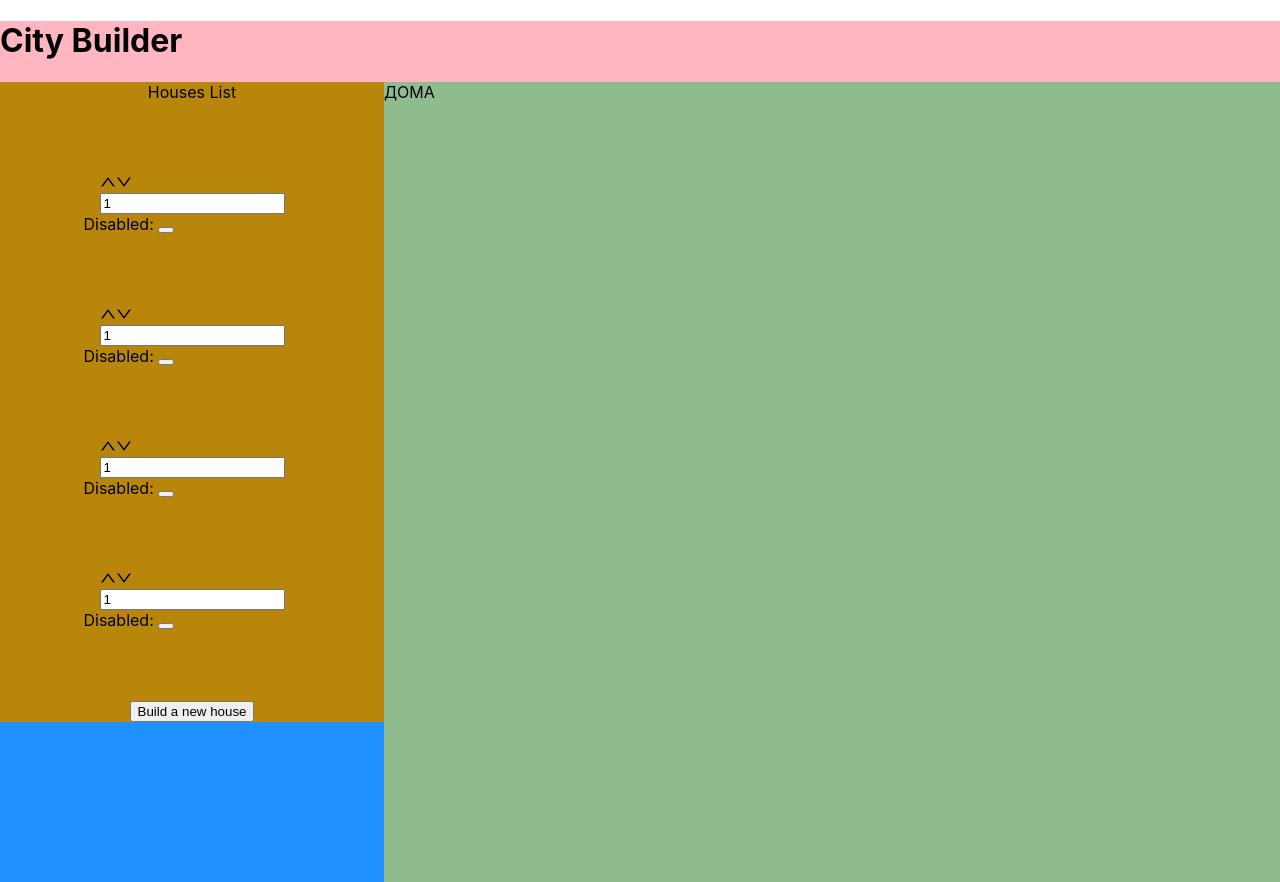
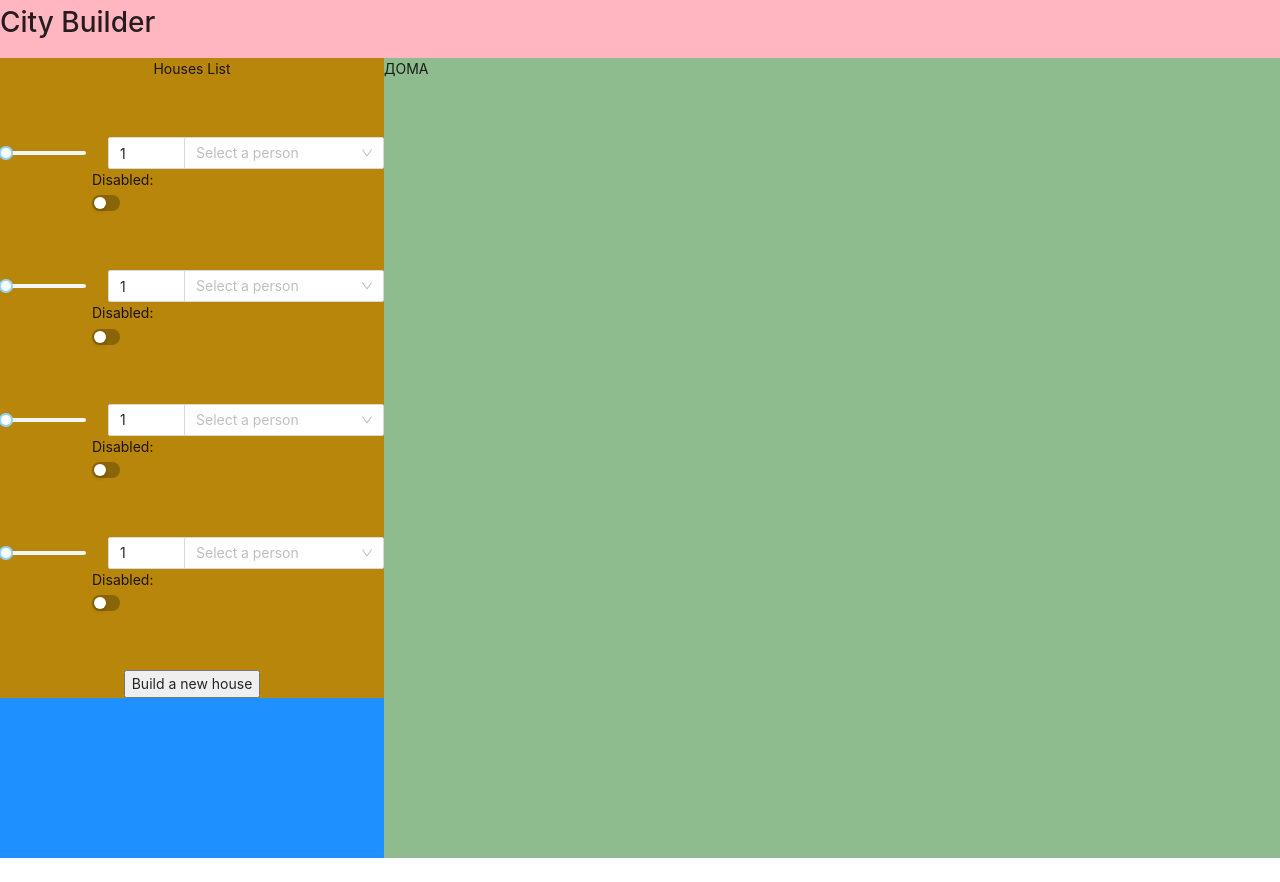
Before and after one commit to Chester7777/Town_Project, a React (Create React App) app: page / in a window 1280 px wide. After the commit the page ends 858 px from the top, so only its background shows below. Built offline with nearby package versions, Linux system fonts and the light colour scheme; the HTML template or start-up script is replaced by a standard one.

Commit message:
component, antd

```diff
--- a/src/Settings/House/House.module.css
+++ b/src/Settings/House/House.module.css
@@ -0,0 +1,5 @@
+.house {
+    display: flex;
+    flex-direction: row;
+    justify-content: space-between;
+}
--- a/src/Settings/House/House.tsx
+++ b/src/Settings/House/House.tsx
@@ -1,5 +1,7 @@
 import s from "./House.module.css";
 import {IntegerStep} from "./IntegerStep";
+import {SelectColor} from "./SelectColor";
+import 'antd/dist/antd.css';
 
 
 export const House = () => {
@@ -10,7 +12,7 @@ export const House = () => {
             <IntegerStep/>
         </div>
         <div>
-
+            <SelectColor/>
         </div>
 
     </div>
--- a/src/Settings/House/IntegerStep.tsx
+++ b/src/Settings/House/IntegerStep.tsx
@@ -33,7 +33,7 @@ export const IntegerStep = () => {
                     style={{margin: '0 16px'}}
                     value={inputValue}
                     onChange={onChange}
-                    // disabled={disabled}
+                    disabled={disabled}
                 />
                 Disabled: <Switch size="small" checked={disabled} onChange={handleDisabledChange}/>
             </Col>
--- /dev/null
+++ b/src/Settings/House/SelectColor.tsx
@@ -0,0 +1,44 @@
+import { Select } from 'antd';
+
+
+export const SelectColor = () => {
+
+const { Option } = Select;
+
+function onChange(value: any) {
+    console.log(`selected ${value}`);
+}
+
+function onBlur() {
+    console.log('blur');
+}
+
+function onFocus() {
+    console.log('focus');
+}
+
+function onSearch(val: any) {
+    console.log('search:', val);
+}
+
+return (
+    <Select
+        showSearch
+        style={{ width: 200 }}
+        placeholder="Select a person"
+        optionFilterProp="children"
+        onChange={onChange}
+        onFocus={onFocus}
+        onBlur={onBlur}
+        onSearch={onSearch}
+        filterOption={(input, option: any) =>
+            option.children.toLowerCase().indexOf(input.toLowerCase()) >= 0
+        }
+    >
+        <Option value="jack">Jack</Option>
+        <Option value="lucy">Lucy</Option>
+        <Option value="tom">Tom</Option>
+    </Select>
+    // mountNode,
+);
+}
--- a/src/index.tsx
+++ b/src/index.tsx
@@ -11,6 +11,10 @@ ReactDOM.render(
   document.getElementById('root')
 );
 
+// import { DatePicker } from 'antd';
+//
+// ReactDOM.render(<DatePicker />, document.getElementById('root'));
+
 // If you want to start measuring performance in your app, pass a function
 // to log results (for example: reportWebVitals(console.log))
 // or send to an analytics endpoint. Learn more: https://bit.ly/CRA-vitals
```
